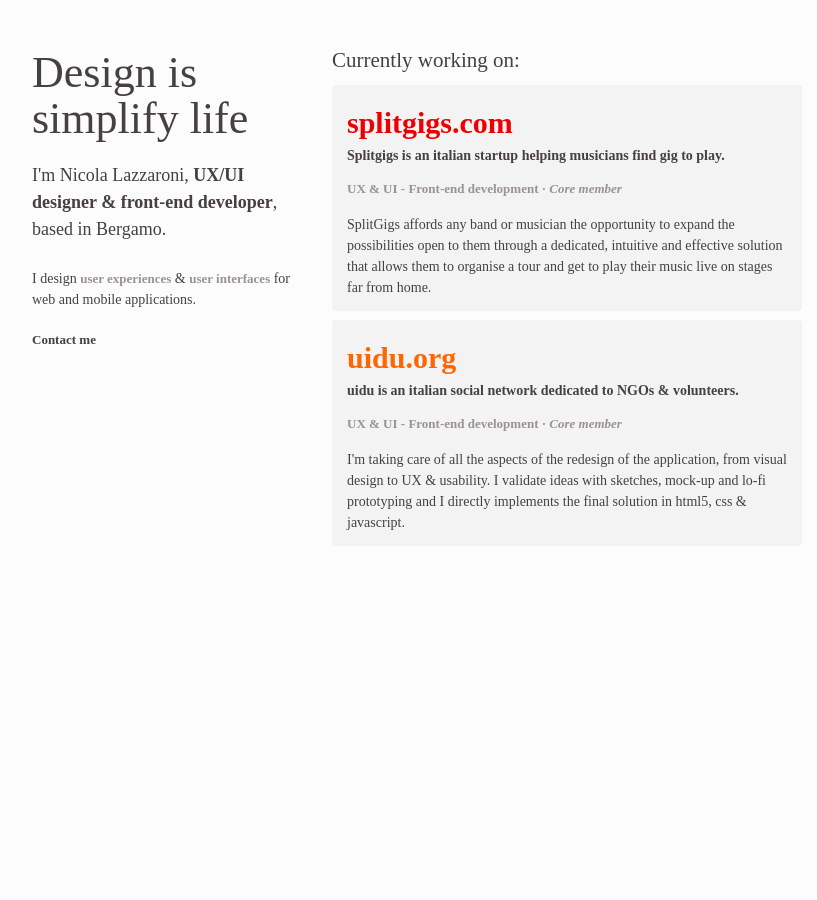
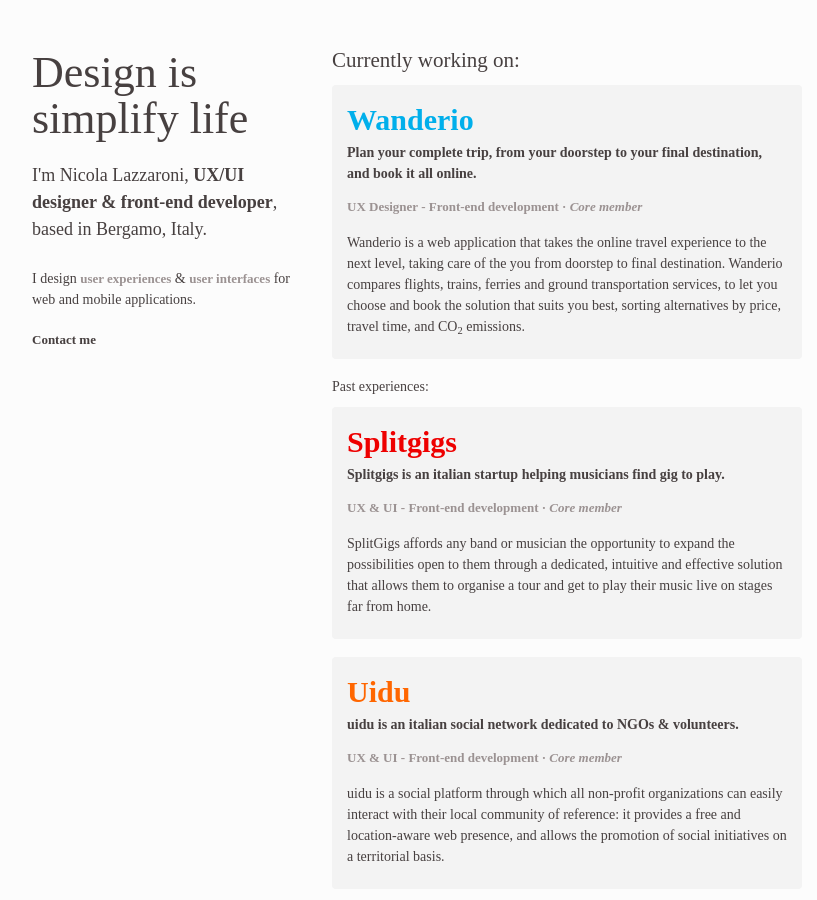
Before and after one commit to nclzz/nclzz.github.io, a plain HTML site: page index.html in a window 1280 px wide. Shown: the whole page, without its empty margins (23-840 px from the left). Before the commit the page ends 800 px from the top, so only its background shows below. Drawn offline with nearby package versions, Linux system fonts and the light colour scheme.

Commit message:
Last commit

```diff
--- a/index.html
+++ b/index.html
@@ -13,7 +13,7 @@
   <div class="row">
   	<header class="span3">
 	    <h4 class="big-title">Design is simplify life</h4>
-	    <h1 class="highlight">I'm Nicola Lazzaroni, <b>UX/UI designer &amp; front-end developer</b>, based in Bergamo.</h1>
+	    <h1 class="highlight">I'm Nicola Lazzaroni, <b>UX/UI designer &amp; front-end developer</b>, based in Bergamo, Italy.</h1>
 	    <p>I design <span class="skills">user experiences</span> &amp; <span class="skills">user interfaces</span> for web and mobile applications.</p>
   	    <section class="contact">
           <div class="user">
@@ -29,17 +29,24 @@
   	</header>
     <section id="projects" class="span5">
       <h2>Currently working on:</h2>
-	    <div class="project">
-				<h3><a href="http://www.splitgigs.com" target="_blank" class="red external">splitgigs.com</a></h3>
+      <div class="project">
+        <h3><a href="http://www.wanderio.com" target="_blank" class="light-blue">Wanderio</a></h3>
+        <p><strong>Plan your complete trip, from your doorstep to your final destination, and book it all online.</strong></p>
+        <p class="skills">UX Designer - Front-end development &middot; <i>Core member</i></p>
+        <p>Wanderio is a web application that takes the online travel experience to the next level, taking care of the you from doorstep to final destination. Wanderio compares flights, trains, ferries and ground transportation services, to let you choose and book the solution that suits you best, sorting alternatives by price, travel time, and CO<sub>2</sub> emissions.</p>
+      </div>
+      <h5>Past experiences:</h5>
+      <div class="project">
+				<h3><a href="http://www.splitgigs.com" target="_blank" class="red external">Splitgigs</a></h3>
 				<p><strong>Splitgigs is an italian startup helping musicians find gig to play.</strong></p>
 				<p class="skills">UX &amp; UI - Front-end development &middot; <i>Core member</i></p>
 				<p>SplitGigs affords any band or musician the opportunity to expand the possibilities open to them through a dedicated, intuitive and effective solution that allows them to organise a tour and get to play their music live on stages far from home.</p>
 	    </div>
 	    <div class="project">
-				<h3><a href="http://uidu.org" target="_blank"  class="orange">uidu.org</a></h3>
+				<h3><a href="http://uidu.org" target="_blank"  class="orange">Uidu</a></h3>
 				<p><strong>uidu is an italian social network dedicated to NGOs & volunteers.</strong></p>
 				<p class="skills">UX &amp; UI - Front-end development &middot; <i>Core member</i></p>
-				<p>I'm taking care of all the aspects of the redesign of the application, from visual design to UX & usability. I validate ideas with sketches, mock-up and lo-fi prototyping and I directly implements the final solution in html5, css & javascript.</p>
+				<p>uidu is a social platform through which all non-profit organizations can easily interact with their local community of reference: it provides a free and location-aware web presence, and allows the promotion of social initiatives on a territorial basis.</p>
 	    </div>
   		</section>
     <script src="http://code.jquery.com/jquery-latest.js"></script>
--- a/sass/app.scss
+++ b/sass/app.scss
@@ -4,6 +4,7 @@
 
 $red: #EE0000;
 $orange: #FF6600;
+$lightBlue: #00afeb;
 
 a {color: #9B9292;}
 a:hover {color: #9B9292; text-decoration: none;}
@@ -35,7 +36,7 @@ body {
 }
 
 h2 {
-    font-weight: 400;
+    font-weight: 300;
     font-style: normal;
     font-size: 21px;
     line-height: 20px;
@@ -57,7 +58,11 @@ h3 {
     font-size: 30px;
     margin-bottom: 9px;
     line-height: 26px;
-    margin-top: 24px;
+    margin-top: 12px;
+}
+
+h5 {
+  font-weight: 300;
 }
 
 p a:link {
@@ -108,7 +113,12 @@ p {
 
 #projects {
   h2 {margin-top: 0; margin-bottom: 15px;}
-  .project {padding: 1px 15px; background-color: #f3f3f3; @include border-radius(4px, 4px); margin-bottom: 9px; }
+  .project {
+    padding: 10px 15px 10px;
+    background-color: #f3f3f3;
+    @include border-radius(4px, 4px);
+    margin-bottom: 18px;
+  }
 }
 
 /* ========================================================
@@ -230,11 +240,10 @@ $hoverColor: deepSkyBlue;
   }
 }
 
-
-
-
 .red {color: $red;}
 .orange {color: $orange;}
+.light-blue {color: $lightBlue};
+
 @media (max-width: 979px) and (min-width: 768px) {
   .big-title {font-size: 32px; line-height: 36px;}
 }
```
Also changed, not shown: css/app.css, 1 other file.
